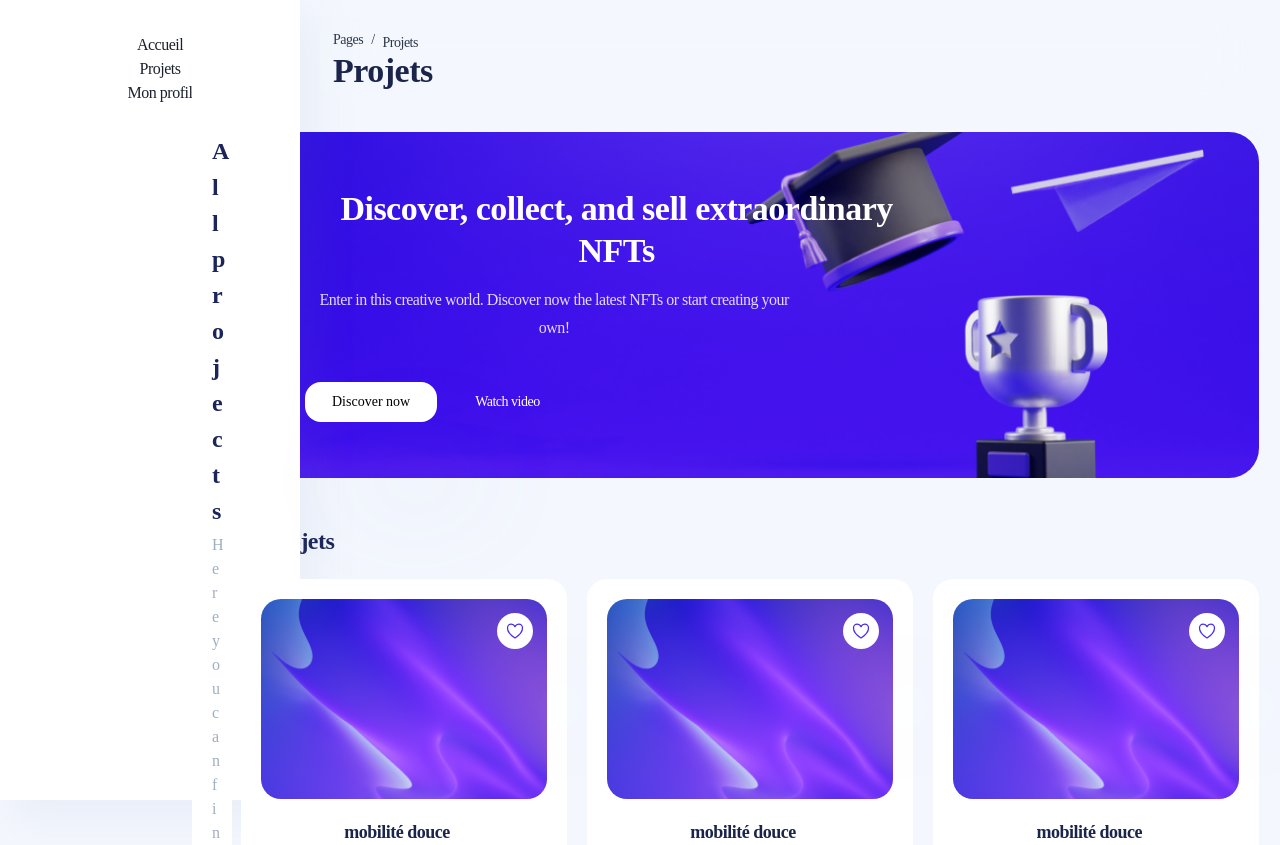
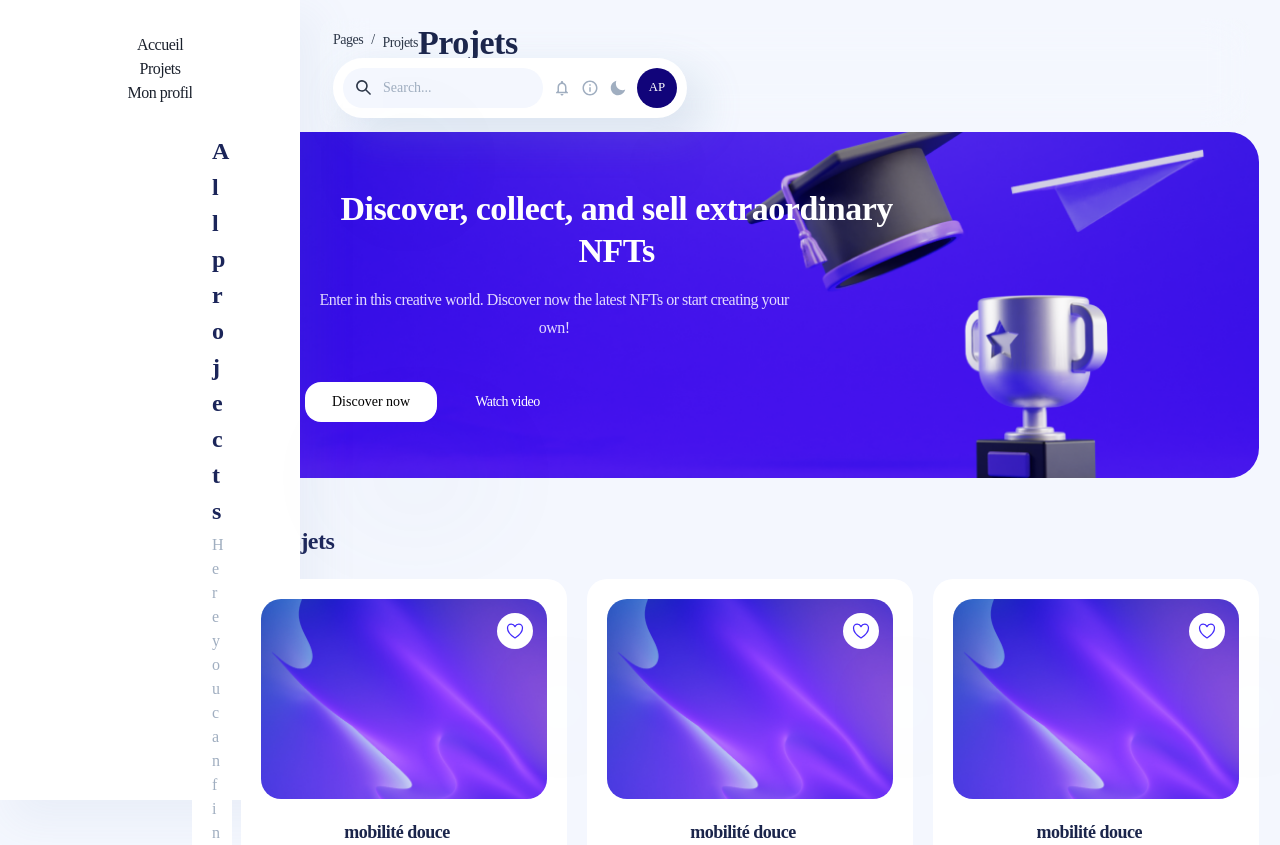
Before and after one commit to Lora048/Hackathon2-EggTeam, a React (Vite) app in the folder frontend/: page / in a window 1280 px wide. Shown: the top 845 px of the page. Built offline with nearby package versions, Linux system fonts and the light colour scheme.

Commit message:
ajout barre de recherche navbar

```diff
--- /dev/null
+++ b/frontend/src/components/Accueil/NavbarLinksAdmin.jsx
@@ -0,0 +1,286 @@
+/* eslint-disable react/no-unused-prop-types */
+/* eslint-disable react/require-default-props */
+import {
+  Avatar,
+  Button,
+  Flex,
+  Icon,
+  Link,
+  Menu,
+  MenuButton,
+  MenuItem,
+  MenuList,
+  Text,
+  useColorModeValue,
+  useColorMode,
+} from "@chakra-ui/react";
+// Custom Components
+
+import PropTypes from "prop-types";
+import React from "react";
+// Assets
+import { MdNotificationsNone, MdInfoOutline } from "react-icons/md";
+import { IoMdMoon, IoMdSunny } from "react-icons/io";
+import { FaEthereum } from "react-icons/fa";
+import { SearchBar } from "../SearchBar";
+
+export default function HeaderLinks(props) {
+  const { secondary } = props;
+  const { colorMode, toggleColorMode } = useColorMode();
+  // Chakra Color Mode
+  const navbarIcon = useColorModeValue("gray.400", "white");
+  const menuBg = useColorModeValue("white", "navy.800");
+  const textColor = useColorModeValue("secondaryGray.900", "white");
+  const textColorBrand = useColorModeValue("brand.700", "brand.400");
+  const ethColor = useColorModeValue("gray.700", "white");
+  const borderColor = useColorModeValue("#E6ECFA", "rgba(135, 140, 189, 0.3)");
+  const ethBg = useColorModeValue("secondaryGray.300", "navy.900");
+  const ethBox = useColorModeValue("white", "navy.800");
+  const shadow = useColorModeValue(
+    "14px 17px 40px 4px rgba(112, 144, 176, 0.18)",
+    "14px 17px 40px 4px rgba(112, 144, 176, 0.06)"
+  );
+  const borderButton = useColorModeValue("secondaryGray.500", "whiteAlpha.200");
+  return (
+    <Flex
+      w={{ sm: "100%", md: "auto" }}
+      alignItems="center"
+      flexDirection="row"
+      bg={menuBg}
+      flexWrap={secondary ? { base: "wrap", md: "nowrap" } : "unset"}
+      p="10px"
+      borderRadius="30px"
+      boxShadow={shadow}
+    >
+      <SearchBar
+        mb={secondary ? { base: "10px", md: "unset" } : "unset"}
+        me="10px"
+        borderRadius="30px"
+      />
+      <Flex
+        bg={ethBg}
+        display={secondary ? "flex" : "none"}
+        borderRadius="30px"
+        ms="auto"
+        p="6px"
+        align="center"
+        me="6px"
+      >
+        <Flex
+          align="center"
+          justify="center"
+          bg={ethBox}
+          h="29px"
+          w="29px"
+          borderRadius="30px"
+          me="7px"
+        >
+          <Icon color={ethColor} w="9px" h="14px" as={FaEthereum} />
+        </Flex>
+        <Text
+          w="max-content"
+          color={ethColor}
+          fontSize="sm"
+          fontWeight="700"
+          me="6px"
+        >
+          1,924
+          <Text as="span" display={{ base: "none", md: "unset" }}>
+            {" "}
+            ETH
+          </Text>
+        </Text>
+      </Flex>
+      <Menu>
+        <MenuButton p="0px">
+          <Icon
+            mt="6px"
+            as={MdNotificationsNone}
+            color={navbarIcon}
+            w="18px"
+            h="18px"
+            me="10px"
+          />
+        </MenuButton>
+        <MenuList
+          boxShadow={shadow}
+          p="20px"
+          borderRadius="20px"
+          bg={menuBg}
+          border="none"
+          mt="22px"
+          me={{ base: "30px", md: "unset" }}
+          minW={{ base: "unset", md: "400px", xl: "450px" }}
+          maxW={{ base: "360px", md: "unset" }}
+        >
+          <Flex jusitfy="space-between" w="100%" mb="20px">
+            <Text fontSize="md" fontWeight="600" color={textColor}>
+              Notifications
+            </Text>
+            <Text
+              fontSize="sm"
+              fontWeight="500"
+              color={textColorBrand}
+              ms="auto"
+              cursor="pointer"
+            >
+              Mark all read
+            </Text>
+          </Flex>
+        </MenuList>
+      </Menu>
+
+      <Menu>
+        <MenuButton p="0px">
+          <Icon
+            mt="6px"
+            as={MdInfoOutline}
+            color={navbarIcon}
+            w="18px"
+            h="18px"
+            me="10px"
+          />
+        </MenuButton>
+        <MenuList
+          boxShadow={shadow}
+          p="20px"
+          me={{ base: "30px", md: "unset" }}
+          borderRadius="20px"
+          bg={menuBg}
+          border="none"
+          mt="22px"
+          minW={{ base: "unset" }}
+          maxW={{ base: "360px", md: "unset" }}
+        >
+          <Flex flexDirection="column">
+            <Link w="100%" href="https://horizon-ui.com/pro">
+              <Button w="100%" h="44px" mb="10px" variant="brand">
+                Buy Horizon UI PRO
+              </Button>
+            </Link>
+            <Link
+              w="100%"
+              href="https://horizon-ui.com/documentation/docs/introduction"
+            >
+              <Button
+                w="100%"
+                h="44px"
+                mb="10px"
+                border="1px solid"
+                bg="transparent"
+                borderColor={borderButton}
+              >
+                See Documentation
+              </Button>
+            </Link>
+            <Link
+              w="100%"
+              href="https://github.com/horizon-ui/horizon-ui-chakra"
+            >
+              <Button
+                w="100%"
+                h="44px"
+                variant="no-hover"
+                color={textColor}
+                bg="transparent"
+              >
+                Try Horizon Free
+              </Button>
+            </Link>
+          </Flex>
+        </MenuList>
+      </Menu>
+
+      <Button
+        variant="no-hover"
+        bg="transparent"
+        p="0px"
+        minW="unset"
+        minH="unset"
+        h="18px"
+        w="max-content"
+        onClick={toggleColorMode}
+      >
+        <Icon
+          me="10px"
+          h="18px"
+          w="18px"
+          color={navbarIcon}
+          as={colorMode === "light" ? IoMdMoon : IoMdSunny}
+        />
+      </Button>
+      <Menu>
+        <MenuButton p="0px">
+          <Avatar
+            _hover={{ cursor: "pointer" }}
+            color="white"
+            name="Adela Parkson"
+            bg="#11047A"
+            size="sm"
+            w="40px"
+            h="40px"
+          />
+        </MenuButton>
+        <MenuList
+          boxShadow={shadow}
+          p="0px"
+          mt="10px"
+          borderRadius="20px"
+          bg={menuBg}
+          border="none"
+        >
+          <Flex w="100%" mb="0px">
+            <Text
+              ps="20px"
+              pt="16px"
+              pb="10px"
+              w="100%"
+              borderBottom="1px solid"
+              borderColor={borderColor}
+              fontSize="sm"
+              fontWeight="700"
+              color={textColor}
+            >
+              👋&nbsp; Hey, Adela
+            </Text>
+          </Flex>
+          <Flex flexDirection="column" p="10px">
+            <MenuItem
+              _hover={{ bg: "none" }}
+              _focus={{ bg: "none" }}
+              borderRadius="8px"
+              px="14px"
+            >
+              <Text fontSize="sm">Profile Settings</Text>
+            </MenuItem>
+            <MenuItem
+              _hover={{ bg: "none" }}
+              _focus={{ bg: "none" }}
+              borderRadius="8px"
+              px="14px"
+            >
+              <Text fontSize="sm">Newsletter Settings</Text>
+            </MenuItem>
+            <MenuItem
+              _hover={{ bg: "none" }}
+              _focus={{ bg: "none" }}
+              color="red.400"
+              borderRadius="8px"
+              px="14px"
+            >
+              <Text fontSize="sm">Log out</Text>
+            </MenuItem>
+          </Flex>
+        </MenuList>
+      </Menu>
+    </Flex>
+  );
+}
+
+HeaderLinks.propTypes = {
+  // eslint-disable-next-line react/require-default-props
+  variant: PropTypes.string,
+  fixed: PropTypes.bool,
+  secondary: PropTypes.bool,
+  onOpen: PropTypes.func,
+};
--- a/frontend/src/components/Navbar.jsx
+++ b/frontend/src/components/Navbar.jsx
@@ -17,6 +17,7 @@ import {
 } from "@chakra-ui/react";
 import PropTypes from "prop-types";
 import React, { useState, useEffect } from "react";
+import AdminNavbarLinks from "./Accueil/NavbarLinksAdmin";
 
 export default function Navbar(props) {
   // eslint-disable-next-line no-unused-vars
@@ -111,6 +112,15 @@ export default function Navbar(props) {
         mb={gap}
       >
         <Box mb={{ sm: "8px", md: "0px" }}>
+          <Flex
+            w="100%"
+            flexDirection={{
+              sm: "column",
+              md: "row",
+            }}
+            alignItems={{ xl: "center" }}
+            mb={gap}
+          >
             <Breadcrumb>
               <BreadcrumbItem color={secondaryText} fontSize="sm" mb="5px">
                 <BreadcrumbLink href="#" color={secondaryText}>
@@ -147,6 +157,18 @@ export default function Navbar(props) {
                 {onglet.name}
               </Link>
             ))}
+          </Flex>
+          <Flex>
+            <Box ms="auto" w={{ sm: "100%", md: "unset" }}>
+              <AdminNavbarLinks
+                onOpen={props.onOpen}
+                logoText={props.logoText}
+                secondary={props.secondary}
+                fixed={props.fixed}
+                scrolled={scrolled}
+              />
+            </Box>
+          </Flex>
         </Box>
       </Flex>
       {secondary ? <Text color="white">{message}</Text> : null}
--- a/frontend/src/components/Accueil/SearchBar.jsx
+++ b/frontend/src/components/SearchBar.jsx
@@ -1,3 +1,4 @@
+/* eslint-disable import/prefer-default-export */
 /* eslint-disable no-unneeded-ternary */
 /* eslint-disable react/self-closing-comp */
 /* eslint-disable react/no-children-prop */
@@ -13,7 +14,7 @@ import {
 } from "@chakra-ui/react";
 import { SearchIcon } from "@chakra-ui/icons";
 
-export default function SearchBar(props) {
+export function SearchBar(props) {
   // Pass the computed styles into the `__css` prop
   const { variant, background, children, placeholder, borderRadius, ...rest } =
     props;
--- a/frontend/src/pages/Accueil.jsx
+++ b/frontend/src/pages/Accueil.jsx
@@ -1,3 +1,4 @@
+/* eslint-disable react/jsx-props-no-spreading */
 import {
   Box,
   Grid,
@@ -6,7 +7,9 @@ import {
   useColorModeValue,
   Button,
   SimpleGrid,
+  useDisclosure,
 } from "@chakra-ui/react";
+import { useState } from "react";
 import Banner from "../components/Accueil/Banner";
 import ProjectCard from "../components/Accueil/ProjectCard";
 import imageProjet from "../assets/Nft3.png";
@@ -15,12 +18,15 @@ import Projects from "../components/Accueil/Projects";
 import Navbar from "../components/Navbar";
 import Sidebar from "../components/Sidebar";
 
-export default function Accueil() {
+export default function Accueil(props) {
+  const { ...rest } = props;
   const textColor = useColorModeValue("secondaryGray.900", "white");
   // const textColorBrand = useColorModeValue("brand.500", "white");
+  const { onOpen } = useDisclosure();
+  const [fixed] = useState(false);
   return (
     <Box h="100vh">
-      <Navbar />
+      <Navbar onOpen={onOpen} fixed={fixed} {...rest} />
 
       <Flex>
         <Flex
```
Lines whose indentation alone changed are shown as unchanged.
